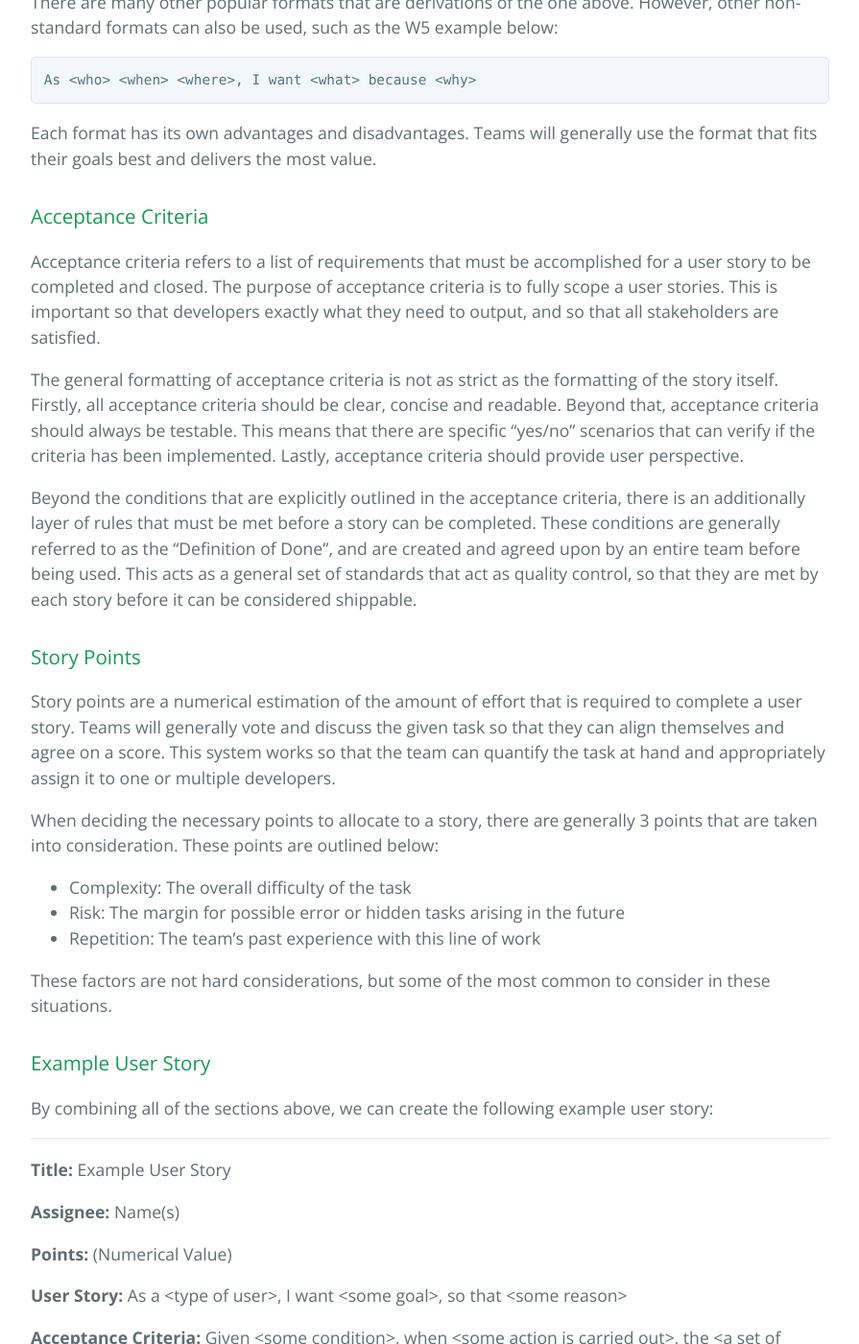
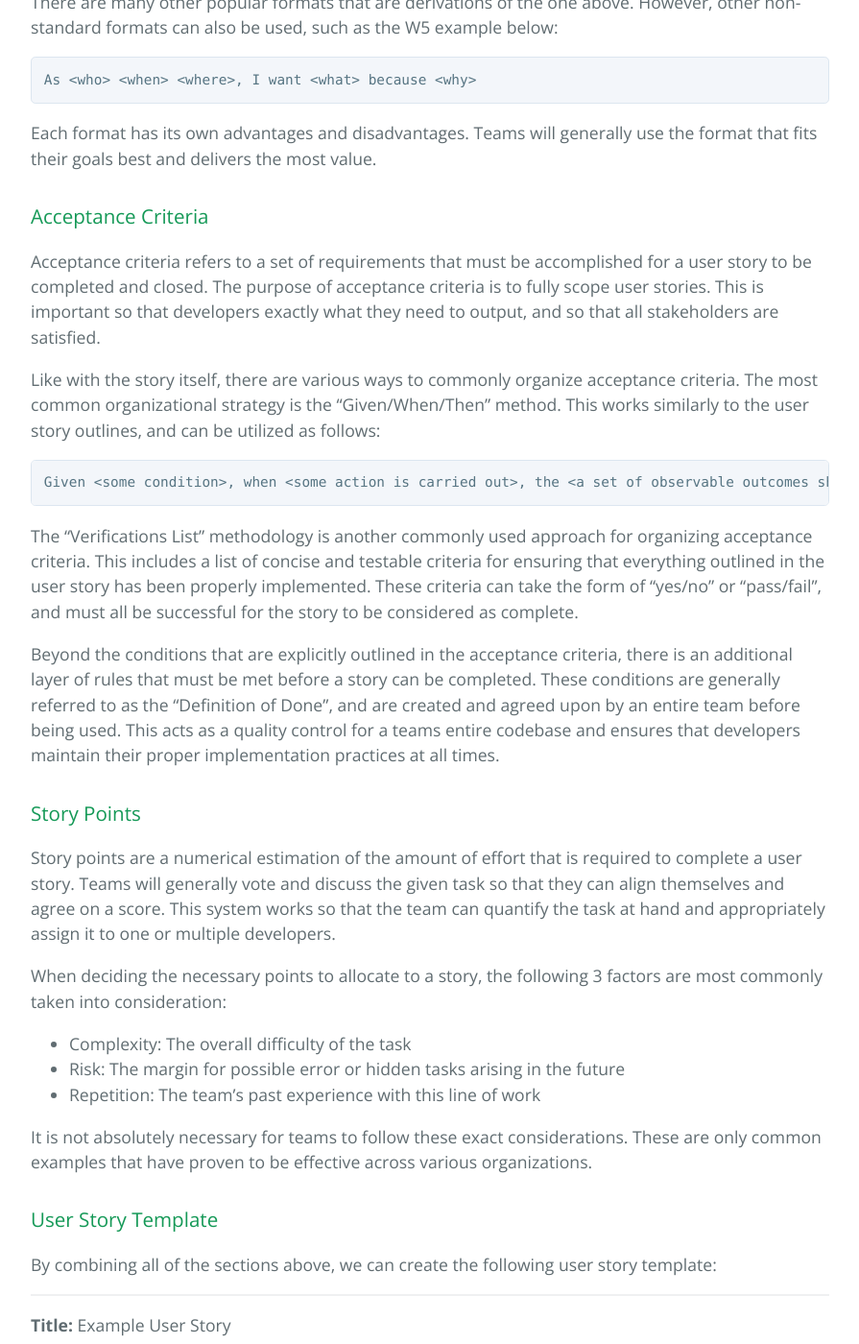
Before and after one commit to learning-software-engineering/learning-software-engineering.github.io, a Jekyll site: the page built from Topics/Product_Management.md, in a window 1280 px wide and 1400 px high, scrolled down 986 px. Shown: the whole window at 96% size, without its empty margins (192-1087 px from the left). Built offline with Jekyll 4.4.1, drawn with Linux system fonts in a browser that asks for light colours; our own code applies the rules of GitHub Pages for plain Markdown files; some of the changed text lies outside the part shown.

Commit message:
Finalization of the entire document

````diff
--- a/Topics/Product_Management.md
+++ b/Topics/Product_Management.md
@@ -6,7 +6,7 @@
 
 A user story is an informal description of a new feature or task in a software project. The purpose of a user story is to gauge how the particular feature will provide value from the perspective of the user. These stories generally exist within a larger set, and ultimately allow teams to organize their workflow in a user-centric manner.
 
-User stories all follow a general structure, and are accompanied by their associated "Acceptance Criteria" and some additional details. Each section retains the customer focused philosophy of the user story, and consists of a few non-technical descriptive sentences. By combining these sections, user stories are able to effectively scope the entirety of their task.
+User stories all follow a general structure and are accompanied by their associated "Acceptance Criteria" and some additional details. Each section retains the customer-focused philosophy of the user story and consists of a few non-technical descriptive sentences. By combining these sections, user stories are able to effectively scope the entirety of their task.
 
 ### Story Structure
 
@@ -22,27 +22,32 @@ Each format has its own advantages and disadvantages. Teams will generally use t
 
 ### Acceptance Criteria
 
-Acceptance criteria refers to a list of requirements that must be accomplished for a user story to be completed and closed. The purpose of acceptance criteria is to fully scope a user stories. This is important so that developers exactly what they need to output, and so that all stakeholders are satisfied.
+Acceptance criteria refers to a set of requirements that must be accomplished for a user story to be completed and closed. The purpose of acceptance criteria is to fully scope user stories. This is important so that developers exactly what they need to output, and so that all stakeholders are satisfied.
 
-The general formatting of acceptance criteria is not as strict as the formatting of the story itself. Firstly, all acceptance criteria should be clear, concise and readable. Beyond that, acceptance criteria should always be testable. This means that there are specific "yes/no" scenarios that can verify if the criteria has been implemented. Lastly, acceptance criteria should provide user perspective.
+Like with the story itself, there are various ways to commonly organize acceptance criteria. The most common organizational strategy is the "Given/When/Then" method. This works similarly to the user story outlines, and can be utilized as follows:
+```
+Given <some condition>, when <some action is carried out>, the <a set of observable outcomes should occur>
+```
 
-Beyond the conditions that are explicitly outlined in the acceptance criteria, there is an additionally layer of rules that must be met before a story can be completed. These conditions are generally referred to as the "Definition of Done", and are created and agreed upon by an entire team before being used. This acts as a general set of standards that act as quality control, so that they are met by each story before it can be considered shippable.
+The "Verifications List" methodology is another commonly used approach for organizing acceptance criteria. This includes a list of concise and testable criteria for ensuring that everything outlined in the user story has been properly implemented. These criteria can take the form of "yes/no" or "pass/fail", and must all be successful for the story to be considered as complete.
+
+Beyond the conditions that are explicitly outlined in the acceptance criteria, there is an additional layer of rules that must be met before a story can be completed. These conditions are generally referred to as the "Definition of Done", and are created and agreed upon by an entire team before being used. This acts as a quality control for a teams entire codebase and ensures that developers maintain their proper implementation practices at all times.
 
 ### Story Points
 
 Story points are a numerical estimation of the amount of effort that is required to complete a user story. Teams will generally vote and discuss the given task so that they can align themselves and agree on a score. This system works so that the team can quantify the task at hand and appropriately assign it to one or multiple developers.
 
-When deciding the necessary points to allocate to a story, there are generally 3 points that are taken into consideration. These points are outlined below:
+When deciding the necessary points to allocate to a story, the following 3 factors are most commonly taken into consideration:
 
 - Complexity: The overall difficulty of the task
 - Risk: The margin for possible error or hidden tasks arising in the future
 - Repetition: The team's past experience with this line of work
 
-These factors are not hard considerations, but some of the most common to consider in these situations.
+It is not absolutely necessary for teams to follow these exact considerations. These are only common examples that have proven to be effective across various organizations.
 
-### Example User Story
+### User Story Template
 
-By combining all of the sections above, we can create the following example user story:
+By combining all of the sections above, we can create the following user story template:
 
 ---
 
````
